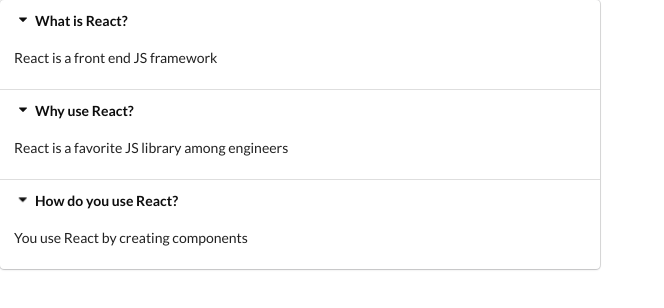
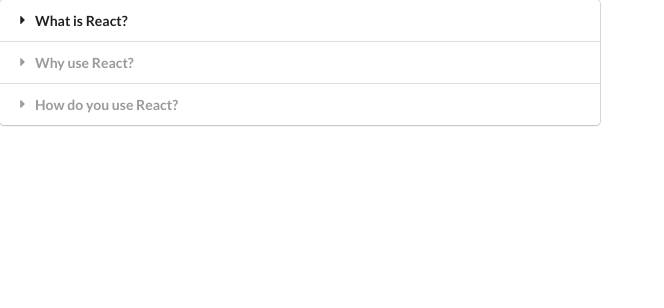
Before and after one commit to MichaelWhitt/widgets, a React (Create React App) app: page / in a window 1280 px wide. Shown: the top 308 px of the page, without its empty margins (0-664 px from the left). Built offline with nearby package versions, Linux system fonts and the light colour scheme.

Commit message:
add hook to functional component

```diff
--- a/src/components/Accordion.js
+++ b/src/components/Accordion.js
@@ -1,29 +1,45 @@
-import React from "react";
+import React, {useState} from "react";
+
 
 const Accordion = ({items}) => {
+    //array destructuring-> shortcut to get elements inside of an array
+    //const [firstEl, secondEl] = colors;
+    //const colors = ['red', 'green']
+    //colors[0] or colors[1]
+    const [activeIndex, setActiveIndex] = useState(null);
+    //calling setActiveIndex setter function will cause the component to auto-rerender
+    //calling useState takes 1 arg, and is the default or initial value for our piece of state
+    //same as below
+    //const things = useState(null)
+    // const activeIndex = things[0]
+    // const setActiveIndex = things[1]
+
+
 
     const onTitleClick = (index) => {
-        console.log('Title Clicked', index)
+        setActiveIndex(index);
     }
 
 
     const renderedItems = items.map((item, index) => {
+        const active = index === activeIndex ? 'active' : '';
 
         return (
             <React.Fragment key={item.title}>
                 <div
-                className="title active"
+                className={`title ${active}`}
                 onClick={()=>onTitleClick(index)}
                 >
                     <i className="dropdown icon"></i>
                     {item.title}
                 </div>
-                <div className="content active">
+                <div className={`content ${active}`}>
                     <p>{item.content}</p>
                 </div>
             </React.Fragment>
         )
     })
+
     return <div className="ui styled accordion">
             {renderedItems}
         </div>
```
